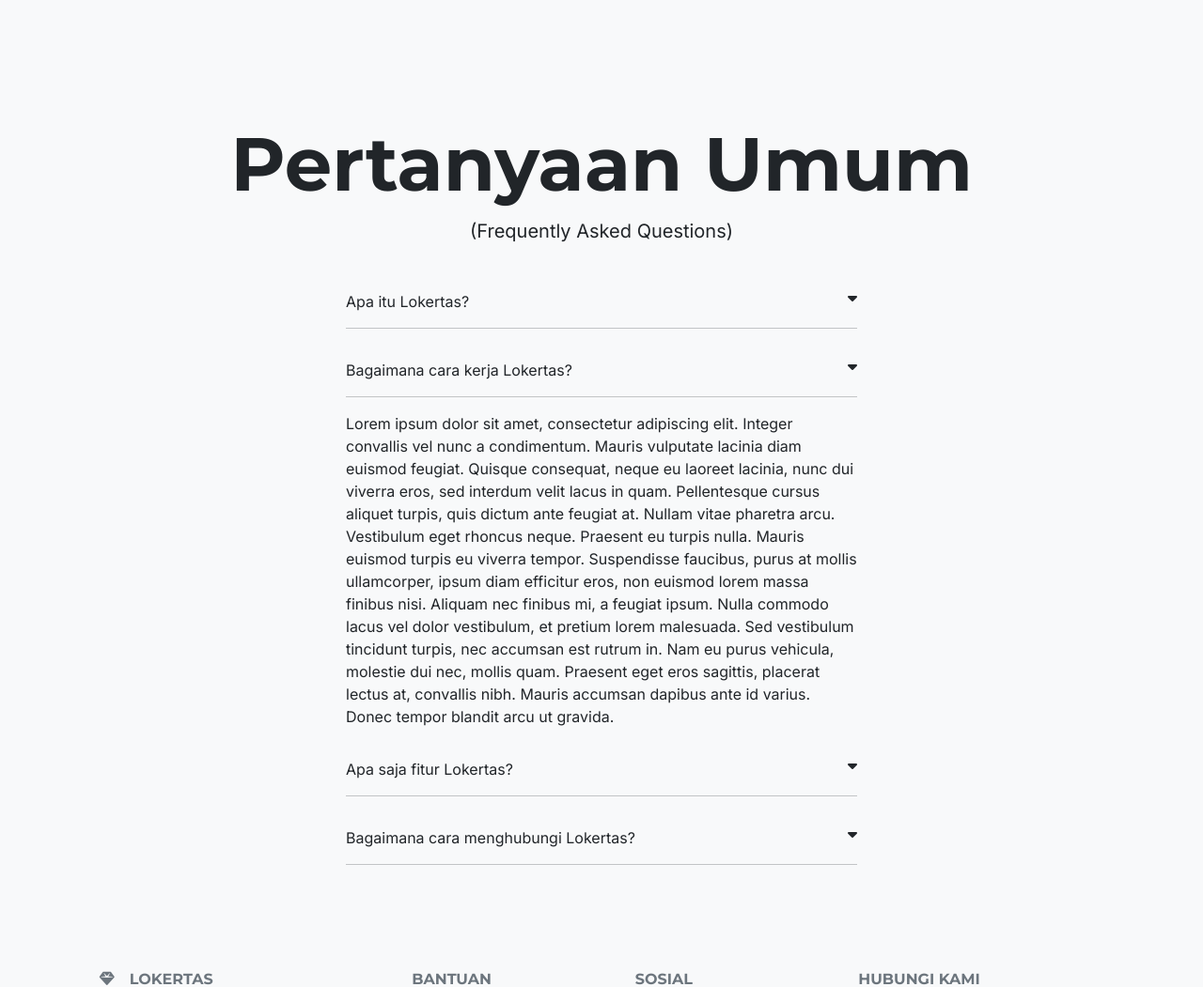
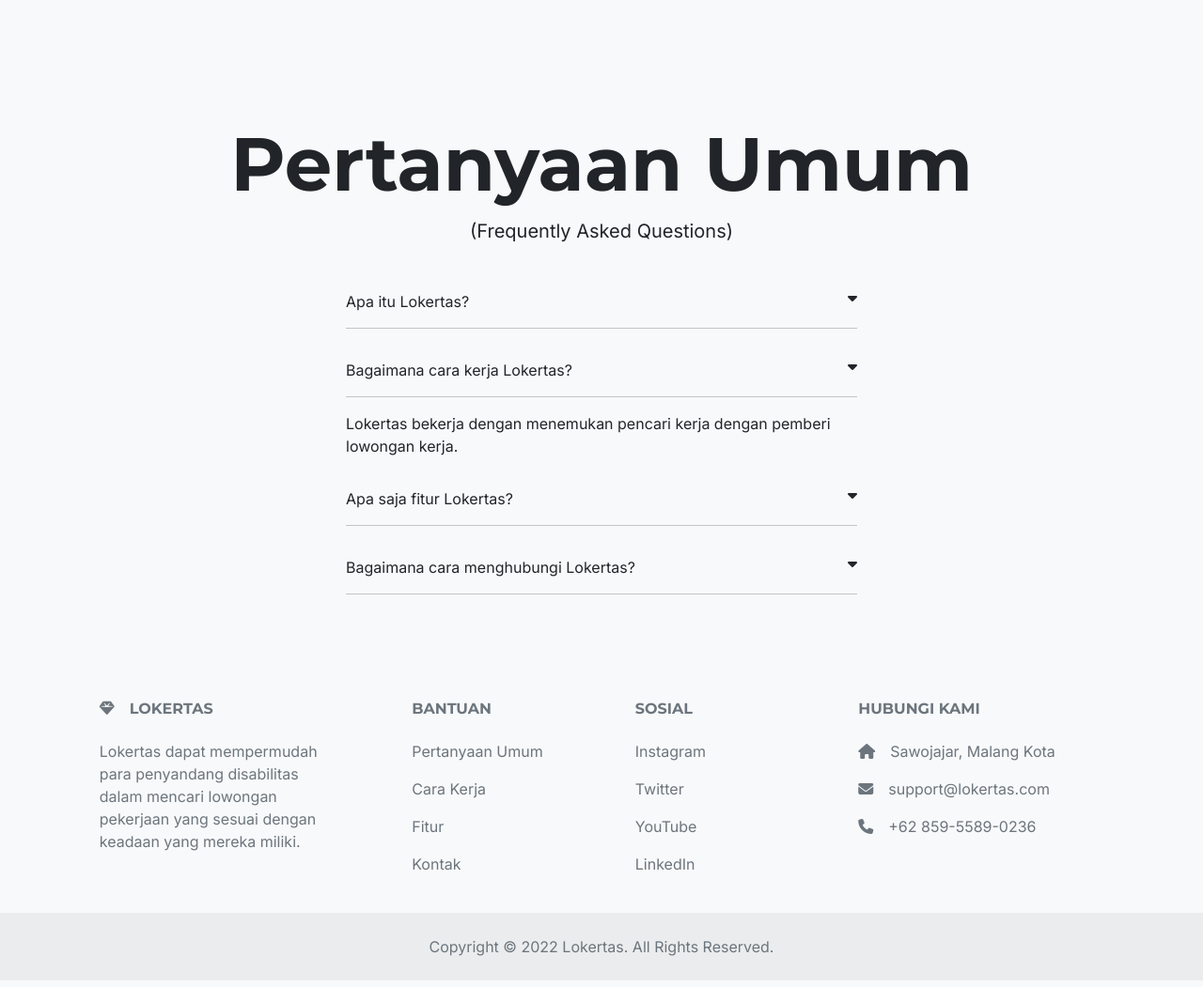
Before and after one commit to noverdy/lokertas, a Laravel app: page /faq in a window 1280 px wide, after a click on "Bagaimana cara kerja Lokertas?". Shown: the part 67-1118 px from the top of the page at 94% size. Run offline with Laravel 9, Linux system fonts and the light colour scheme; some libraries are stand-ins or nearby versions.

Commit message:
edit cara kerja pada FAQ

```diff
--- a/resources/views/faq.blade.php
+++ b/resources/views/faq.blade.php
@@ -33,16 +33,7 @@
             </div>
             <hr>
             <div class="collapse" id="cara-kerja">
-                <div>Lorem ipsum dolor sit amet, consectetur adipiscing elit. Integer convallis vel nunc a condimentum.
-                    Mauris vulputate lacinia diam euismod feugiat. Quisque consequat, neque eu laoreet lacinia, nunc dui
-                    viverra eros, sed interdum velit lacus in quam. Pellentesque cursus aliquet turpis, quis dictum ante
-                    feugiat at. Nullam vitae pharetra arcu. Vestibulum eget rhoncus neque. Praesent eu turpis nulla. Mauris
-                    euismod turpis eu viverra tempor. Suspendisse faucibus, purus at mollis ullamcorper, ipsum diam
-                    efficitur eros, non euismod lorem massa finibus nisi. Aliquam nec finibus mi, a feugiat ipsum. Nulla
-                    commodo lacus vel dolor vestibulum, et pretium lorem malesuada. Sed vestibulum tincidunt turpis, nec
-                    accumsan est rutrum in. Nam eu purus vehicula, molestie dui nec, mollis quam. Praesent eget eros
-                    sagittis, placerat lectus at, convallis nibh. Mauris accumsan dapibus ante id varius. Donec tempor
-                    blandit arcu ut gravida.</div>
+                <div>Lokertas bekerja dengan menemukan pencari kerja dengan pemberi lowongan kerja.</div>
             </div>
         </div>
 
```
